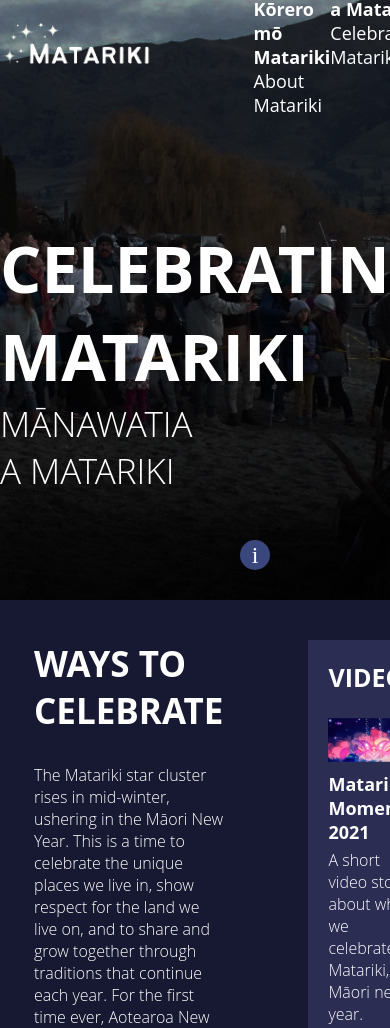
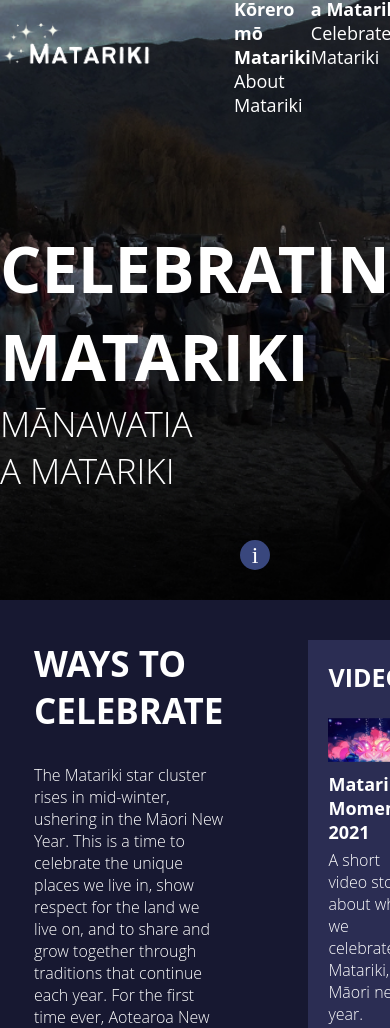
Before and after one commit to RyderNCEA/matariki-website, a plain HTML site: page celebrate-matariki.html in a window 390 px wide. Shown: the top 1028 px of the page. Drawn offline with Linux system fonts and the light colour scheme.

Commit message:
Responsive Aspect
In this version I started making the website work on smaller screens. The button in cards did not have equal alignment.

```diff
--- a/celebrate-matariki.html
+++ b/celebrate-matariki.html
@@ -5,6 +5,7 @@
     <meta http-equiv="X-UA-Compatible" content="IE=edge" />
     <meta name="viewport" content="width=device-width, initial-scale=1.0" />
     <link rel="stylesheet" href="css/style.css" />
+    <link rel="stylesheet" href="css/responsive.css" />
     <title>About Matariki</title>
   </head>
   <body>
--- /dev/null
+++ b/css/responsive.css
@@ -0,0 +1,11 @@
+@media only screen and (max-width: 1200px) {
+    /* Utilities */
+    .container {
+        max-width: 1100px;
+    }
+
+    /* Navigation Bar */
+    .nav-links {
+        width: 40%;
+    }
+}
--- a/css/style.css
+++ b/css/style.css
@@ -26,7 +26,6 @@ body {
 a {
   cursor: pointer;
   transition: 0.3s;
-  text-decoration: none;
 }
 
 a:hover {
```
Also changed, not shown: about-matariki.html (+1 -0 lines), index.html (+1 -0 lines), 1 other file.
